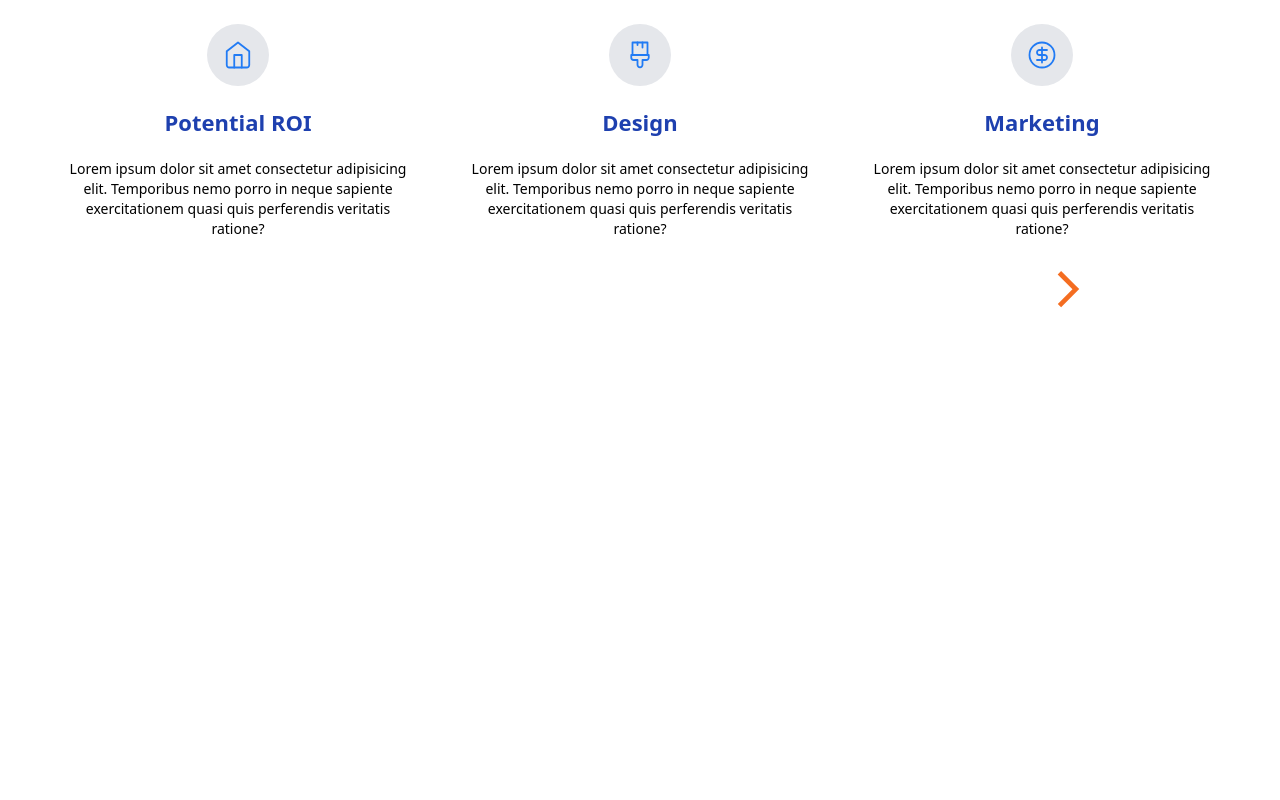
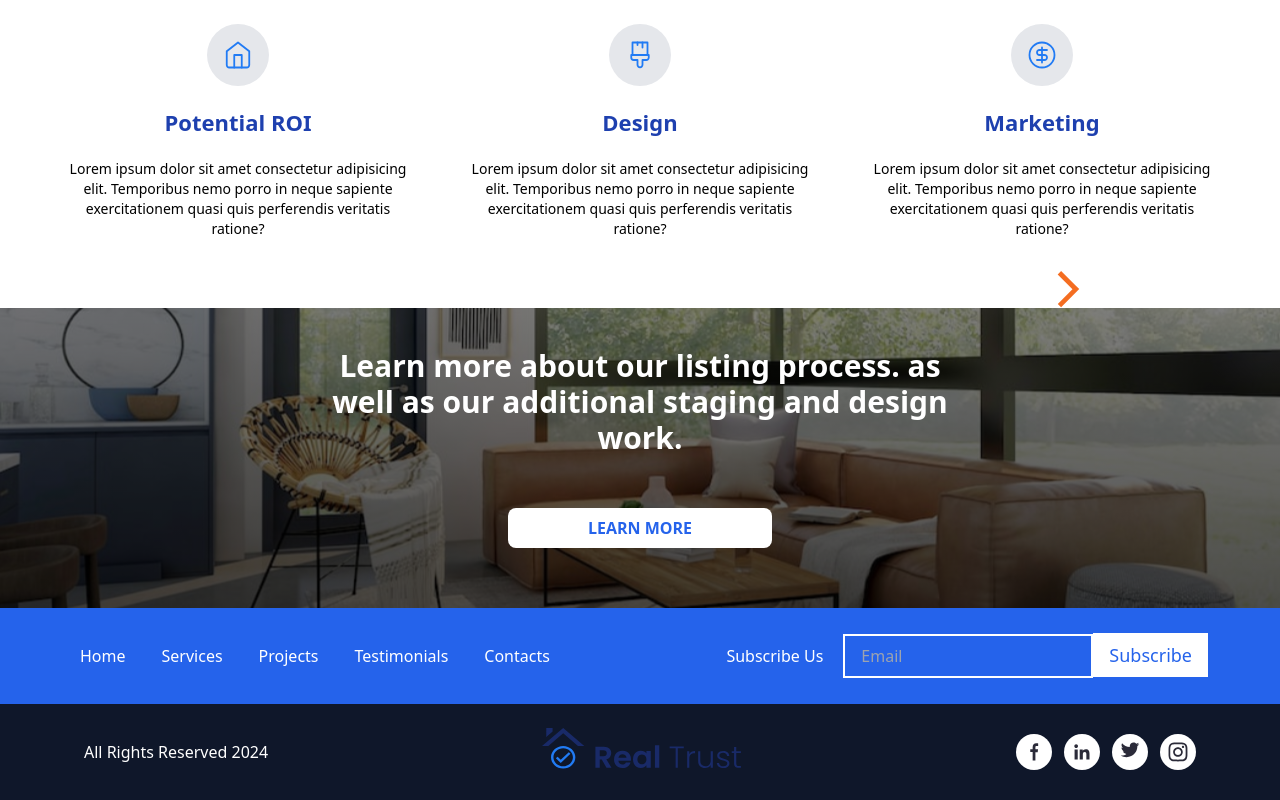
Before and after one commit to Naman-Mishra-3116/Flipr, a React (Vite) app in the folder Frontend/: page / in a window 1280 px wide. Shown: the part 1747-2547 px from the top of the page. Before the commit the page ends 2055 px from the top, so only its background shows below. Built offline with nearby package versions, Linux system fonts and the light colour scheme; no server answers.

Commit message:
footer completed

```diff
--- /dev/null
+++ b/Frontend/src/Website/ContactFooter.jsx
@@ -0,0 +1,30 @@
+import React from "react";
+import logo from "../assets/data/images/logo.svg";
+import sm1 from "../assets/data/icons/Frame.svg";
+import sm2 from "../assets/data/icons/Linkedin.svg";
+import sm3 from "../assets/data/icons/g1.svg";
+import sm4 from "../assets/data/icons/Group.svg";
+
+const Icon = ({ icon }) => {
+  return (
+    <div className="bg-white rounded-full p-2">
+      <img src={icon} alt="social media icon" width={20} height={20} />
+    </div>
+  );
+};
+const ContactFooter = () => {
+  return (
+    <div className="bg-slate-900 w-full px-14 py-6 flex justify-between text-white items-center ml-auto mr-auto">
+      <p className="ml-7">All Rights Reserved {new Date().getFullYear()}</p>
+      <img src={logo} width={200} height={50} />
+      <nav className="flex gap-3 mr-7">
+        <Icon icon={sm1} />
+        <Icon icon={sm2} />
+        <Icon icon={sm3} />
+        <Icon icon={sm4} />
+      </nav>
+    </div>
+  );
+};
+
+export default ContactFooter;
--- /dev/null
+++ b/Frontend/src/Website/Footer.jsx
@@ -0,0 +1,31 @@
+import React from "react";
+import footerImage from "../assets/data/images/Rectangle.svg";
+import SubscribeFooter from "./SubscribeFooter";
+import ContactFooter from "./ContactFooter";
+const Footer = () => {
+  return (
+    <>
+      <div
+        style={{
+          backgroundImage: `linear-gradient(to bottom, rgba(0, 0, 0, 0.5), rgba(0, 0, 0, 0.7)), url(${footerImage})`,
+          backgroundSize: "cover",
+          backgroundPosition: "center",
+
+        }}
+        className="flex flex-col justify-center items-center gap-5 w-full h-[300px]"
+      >
+        <h1 className="text-white font-bold text-3xl text-center w-[50%] mb-3">
+          Learn more about our listing process. as well as our additional
+          staging and design work.
+        </h1>
+        <button className="text-blue-600 bg-white px-20 py-2 rounded-lg font-bold my-5">
+          LEARN MORE
+        </button>
+      </div>
+      <SubscribeFooter />
+      <ContactFooter />
+    </>
+  );
+};
+
+export default Footer;
--- a/Frontend/src/Website/RootElementForMainWebsite.jsx
+++ b/Frontend/src/Website/RootElementForMainWebsite.jsx
@@ -2,13 +2,14 @@ import React from "react";
 import Header from "./Header";
 import Landing from "./Landing";
 import ChooseUs from "./ChooseUs";
-
+import Footer from "./Footer";
 const RootElementForMainWebsite = () => {
   return (
     <div>
       <Header />
       <Landing />
       <ChooseUs />
+      <Footer />
     </div>
   );
 };
--- /dev/null
+++ b/Frontend/src/Website/SubscribeFooter.jsx
@@ -0,0 +1,27 @@
+import React from "react";
+import { NavLink } from "react-router-dom";
+import SubscriberForm from "./SubscriberForm";
+
+const SubscribeFooter = () => {
+  const navItems = ["Home", "Services", "Projects", "Testimonials", "Contacts"];
+
+  return (
+    <div className="bg-blue-600 w-full px-14 py-4 flex justify-between items-center">
+      <nav className="flex gap-5 p-4">
+        {navItems.map((item) => (
+          <NavLink
+            key={item}
+            end
+            to="#"
+            className="hover:bg-white hover:text-blue-600 rounded-lg text-white px-2 py-1"
+          >
+            {item}
+          </NavLink>
+        ))}
+      </nav>
+      <SubscriberForm />
+    </div>
+  );
+};
+
+export default SubscribeFooter;
--- /dev/null
+++ b/Frontend/src/Website/SubscriberForm.jsx
@@ -0,0 +1,27 @@
+import React from "react";
+
+const SubscriberForm = () => {
+  return (
+    <div>
+      <form className="flex items-center mr-4 gap-5">
+        <p className="text-white">Subscribe Us</p>
+        <div className="rounded-lg">
+          <input
+            type="email"
+            required
+            className="bg-blue-600 w-[250px] px-4 py-2 text-white outline-none border-white border-2 border-solid"
+            placeholder="Email"
+          />
+          <button
+            type="submit"
+            className="bg-white px-4 py-2 text-blue-600 text-lg"
+          >
+            Subscribe
+          </button>
+        </div>
+      </form>
+    </div>
+  );
+};
+
+export default SubscriberForm;
```
Also changed, not shown: Frontend/src/assets/data/icons/g1.svg (renamed from Frontend/src/assets/data/icons/Group-1.svg).
